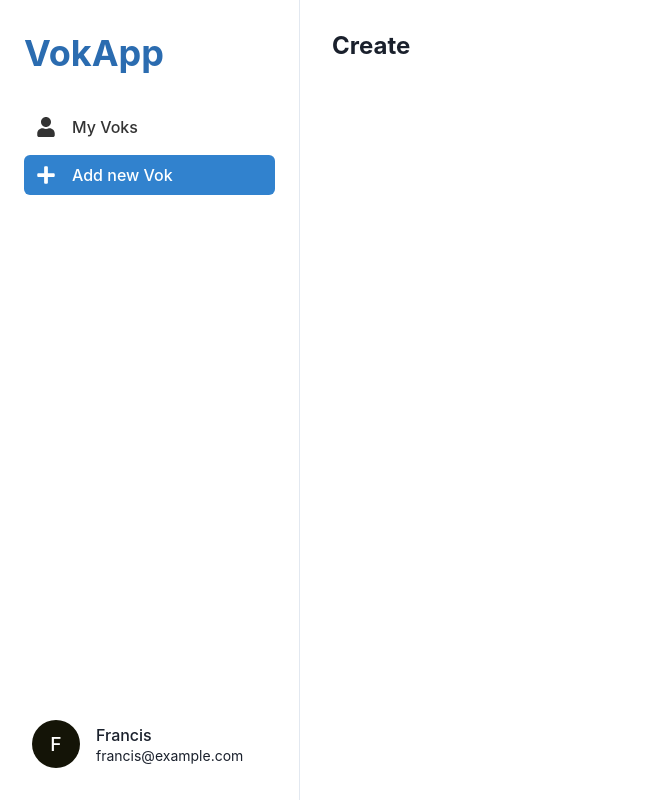
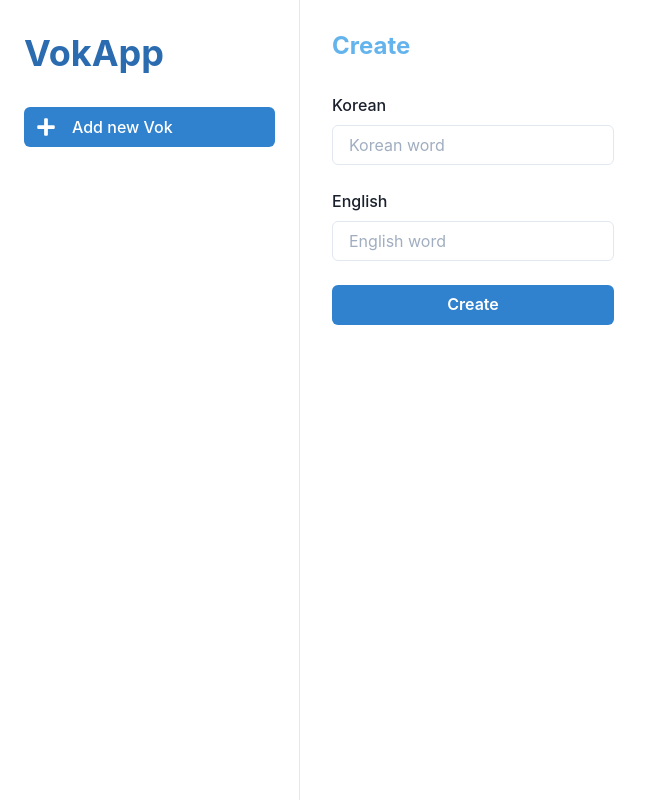
Before and after one commit to MinhKhangTran/next-mongo-vok-app, a Next.js app: page /create in a window 1280 px wide. Shown: the whole page, without its empty margins (0-653 px from the left). Built offline with nearby package versions, Linux system fonts and the light colour scheme; no server answers.

Commit message:
:sparkles: create vok

```diff
--- a/components/Layout.tsx
+++ b/components/Layout.tsx
@@ -76,12 +76,12 @@ const Layout = ({
         {/* <SearchField mb={6} /> */}
         <Stack spacing={6}>
           <Stack>
-            <NavLink
+            {/* <NavLink
               isActive={router.pathname === "/profile"}
               label="My Voks"
               icon={FaUser}
               page="/profile"
-            />
+            /> */}
             <NavLink
               isActive={router.pathname === "/create"}
               label="Add new Vok"
@@ -98,11 +98,11 @@ const Layout = ({
         </Stack> */}
         </Stack>
         <Spacer />
-        <UserProfile
+        {/* <UserProfile
           name="Francis"
           image="francis"
           email="francis@example.com"
-        />
+        /> */}
       </Flex>
       {/* mobile view */}
       <Flex px={6} pt={8} display={{ base: "flex", md: "none" }}>
@@ -132,12 +132,12 @@ const Layout = ({
 
             <DrawerBody>
               <Flex height="88vh" direction="column">
-                <NavLink
+                {/* <NavLink
                   isActive={router.pathname === "/profile"}
                   label="My Voks"
                   icon={FaUser}
                   page="/profile"
-                />
+                /> */}
                 <NavLink
                   isActive={router.pathname === "/create"}
                   label="Add new Vok"
@@ -145,11 +145,11 @@ const Layout = ({
                   page="/create"
                 />
                 <Spacer />
-                <UserProfile
+                {/* <UserProfile
                   name="Francis"
                   image="francis"
                   email="francis@example.com"
-                />
+                /> */}
               </Flex>
             </DrawerBody>
           </DrawerContent>
--- /dev/null
+++ b/components/VokForm.tsx
@@ -0,0 +1,98 @@
+import Layout from "@/components/Layout";
+import {
+  FormControl,
+  FormLabel,
+  Input,
+  Box,
+  Alert,
+  AlertIcon,
+  AlertTitle,
+  AlertDescription,
+  Stack,
+  FormErrorMessage,
+  Button,
+  CloseButton,
+} from "@chakra-ui/react";
+import axios from "axios";
+import { useRouter } from "next/router";
+import { useState } from "react";
+import { useForm } from "react-hook-form";
+import { NEXT_URL } from "../config";
+
+interface IVok {
+  korean: string;
+  english: string;
+}
+
+const VokForm = () => {
+  const {
+    register,
+    handleSubmit,
+    formState: { errors, isSubmitting },
+  } = useForm();
+  const router = useRouter();
+  const [fehler, setFehler] = useState({ state: false, msg: "" });
+
+  //Create Vok
+  const createVok = async (data: IVok) => {
+    const { korean, english } = data;
+    try {
+      const { data: vok } = await axios.post(`${NEXT_URL}/api/voks`, {
+        korean,
+        english,
+      });
+      //   console.log(vok);
+      if (vok) {
+        router.push("/");
+      }
+    } catch (error) {
+      console.log(error.response);
+      setFehler({ state: true, msg: "There was an error while creating 🥲" });
+    }
+  };
+
+  return (
+    <Box mt={8} maxW="calc(100vh - 500px)">
+      <form onSubmit={handleSubmit(createVok)}>
+        <Stack spacing="6">
+          {fehler.state && (
+            <Alert status="error">
+              <AlertIcon />
+              <AlertTitle mr={2}>{fehler.msg}</AlertTitle>
+            </Alert>
+          )}
+
+          <FormControl isInvalid={errors.korean}>
+            <FormLabel>Korean</FormLabel>
+            <Input
+              type="text"
+              placeholder="Korean word"
+              id="korean"
+              {...register("korean", { required: "This is required" })}
+            ></Input>
+            <FormErrorMessage>
+              {errors.korean && errors.korean.message}
+            </FormErrorMessage>
+          </FormControl>
+          <FormControl isInvalid={errors.english}>
+            <FormLabel>English</FormLabel>
+            <Input
+              type="text"
+              placeholder="English word"
+              id="english"
+              {...register("english", { required: "This is required" })}
+            ></Input>
+            <FormErrorMessage>
+              {errors.english && errors.english.message}
+            </FormErrorMessage>
+          </FormControl>
+          <Button isLoading={isSubmitting} type="submit" colorScheme="blue">
+            Create
+          </Button>
+        </Stack>
+      </form>
+    </Box>
+  );
+};
+
+export default VokForm;
--- a/pages/create.tsx
+++ b/pages/create.tsx
@@ -1,12 +1,14 @@
 import Layout from "@/components/Layout";
-import { Heading } from "@chakra-ui/layout";
+import VokForm from "@/components/VokForm";
+import { Heading } from "@chakra-ui/react";
 
 const CreatePage = () => {
   return (
     <Layout title="VokApp | Create">
-      <Heading fontSize="2xl" as="h1">
+      <Heading color="blue.300" fontSize="2xl" as="h1">
         Create
       </Heading>
+      <VokForm />
     </Layout>
   );
 };
--- a/pages/index.tsx
+++ b/pages/index.tsx
@@ -69,13 +69,15 @@ const HomePage = ({ data }: { data: IVoks[] }) => {
                         aria-label="edit"
                         icon={<HiPencilAlt />}
                         colorScheme="blue"
-                        fontSize="20px"
+                        fontSize="15px"
+                        size="sm"
                       />
                       <IconButton
                         aria-label="delete"
                         icon={<FaTrash />}
                         colorScheme="red"
-                        fontSize="20px"
+                        fontSize="15px"
+                        size="sm"
                       />
                     </ButtonGroup>
                   }
```
